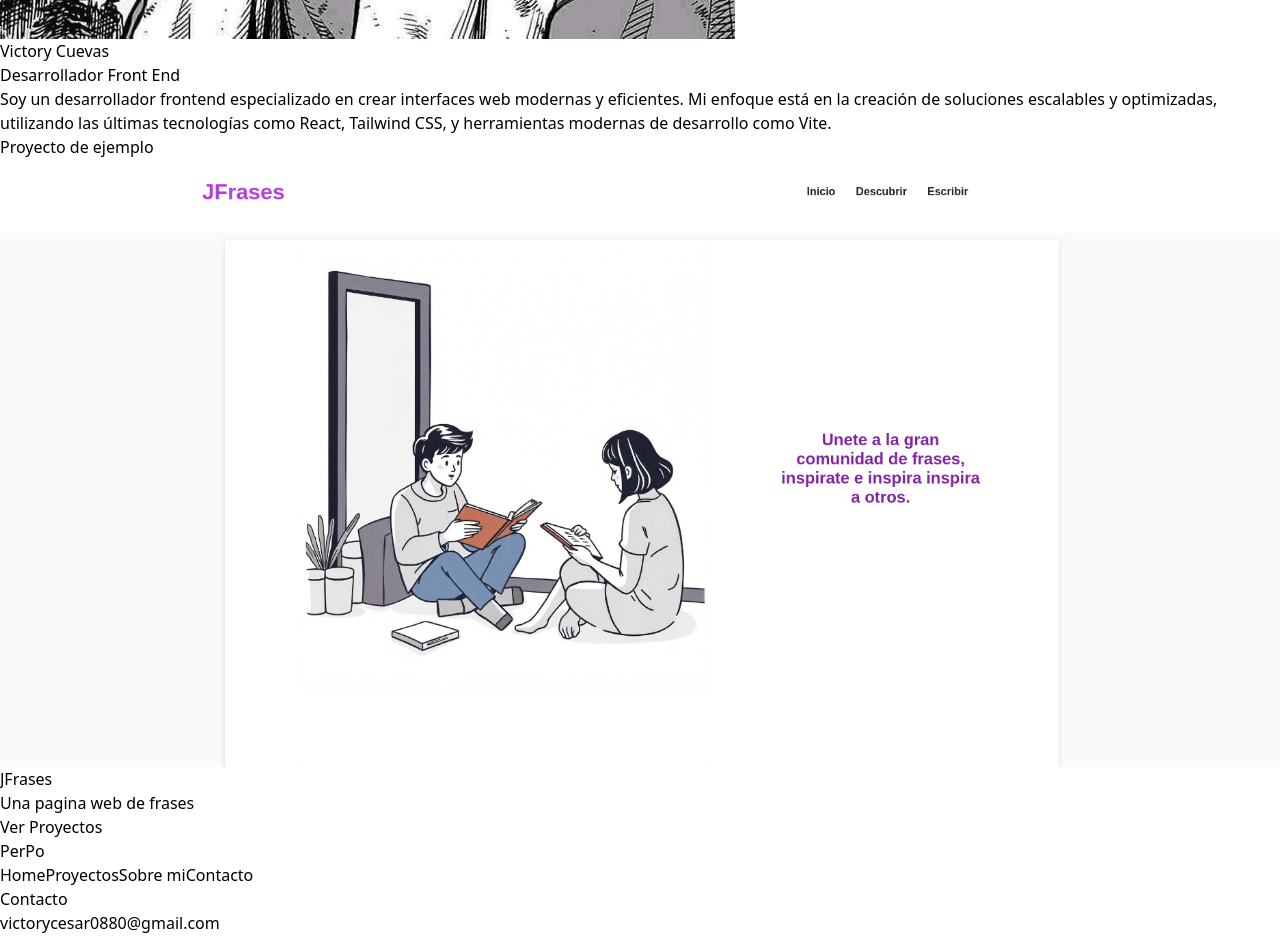
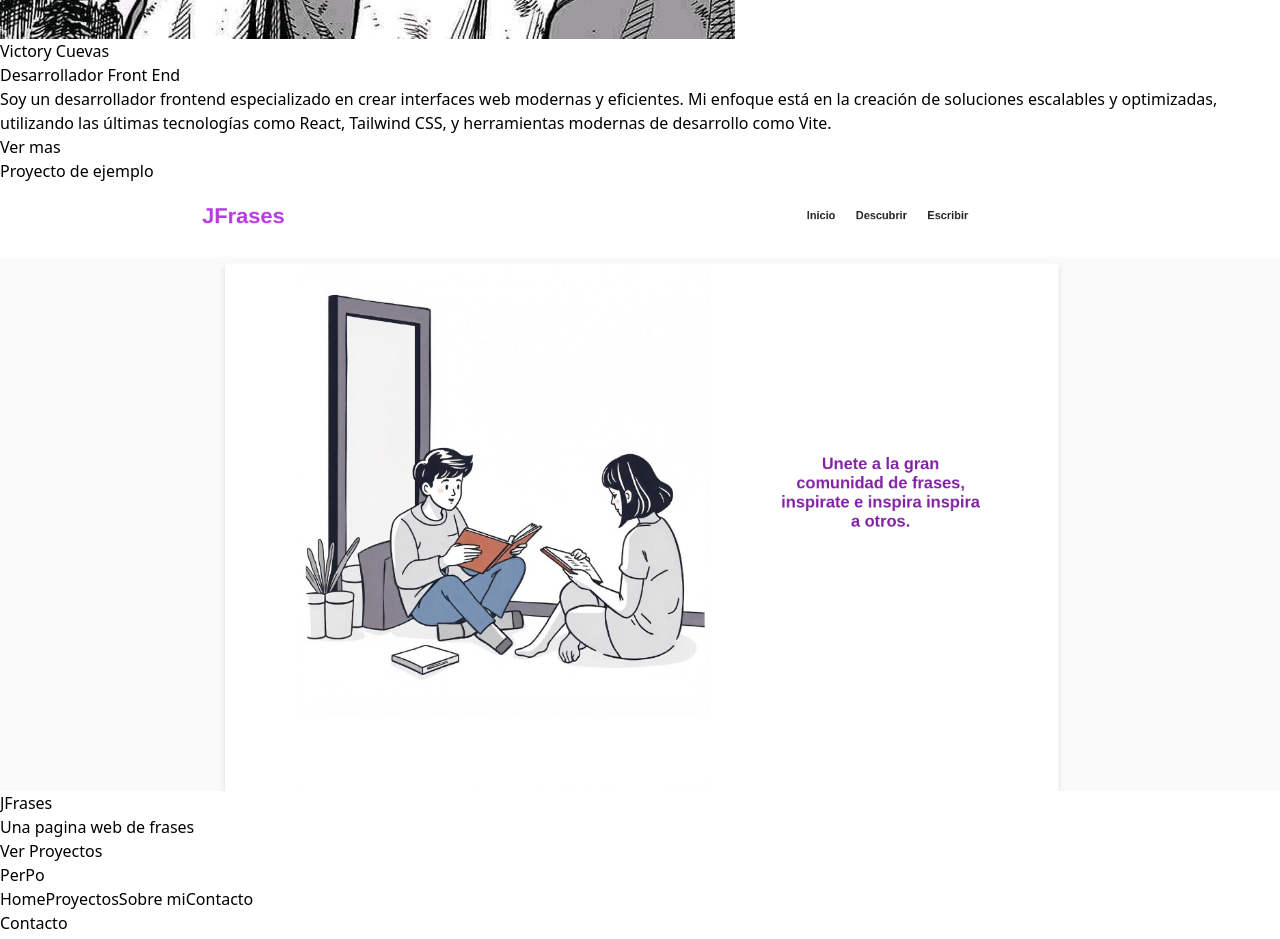
Before and after one commit to Viccaesar99/proyecto_perpo, a React (Vite) app: page / in a window 1280 px wide. Shown: the part 740-1679 px from the top of the page. Built offline with nearby package versions, Linux system fonts and the light colour scheme.

Commit message:
Agregar funcionalidad a los botones de ver mas y ver projectos

```diff
--- a/src/components/body/MainInfo.jsx
+++ b/src/components/body/MainInfo.jsx
@@ -1,11 +1,13 @@
 import { UserInfo } from "./UserInfo.jsx";
 import { UserDescription } from "./UserDescription.jsx";
+import { BotonNav } from "../header/BotonNav.jsx";
 
 export function MainInfo() {
     return (
         <main className="flex flex-col items-center justify-center min-h-80 gap-10 py-56">
             <UserInfo />
             <UserDescription />
+            <BotonNav to="/about" value="Ver mas" style="w-48 h-10 rounded-md text-gray-100 font-bold font-mono bg-slate-900 flex items-center justify-center" />
 
 
 
--- a/src/components/body/MainProject.jsx
+++ b/src/components/body/MainProject.jsx
@@ -1,6 +1,6 @@
 import { Titulo } from "../header/Titulo";
 import { ProjectContainer } from "./ProjectContainer";
-import { Boton } from "./Boton";
+import { BotonNav } from "../header/BotonNav.jsx";
 
 
 export function MainProject() {
@@ -9,7 +9,7 @@ export function MainProject() {
         <div className="min-h-96 flex flex-col justify-center items-center gap-5 py-56">
             <Titulo value="Proyecto de ejemplo" style="text-2xl font-bold"/>
             <ProjectContainer />
-            <Boton value="Ver Proyectos" style="w-48 h-10 rounded-md text-gray-100 font-bold font-mono bg-slate-900"/>
+            <BotonNav to="/projects" value="Ver Proyectos" style="w-48 h-10 rounded-md text-gray-100 font-bold font-mono bg-slate-900 flex items-center justify-center"/>
 
         </div>
     );
```
